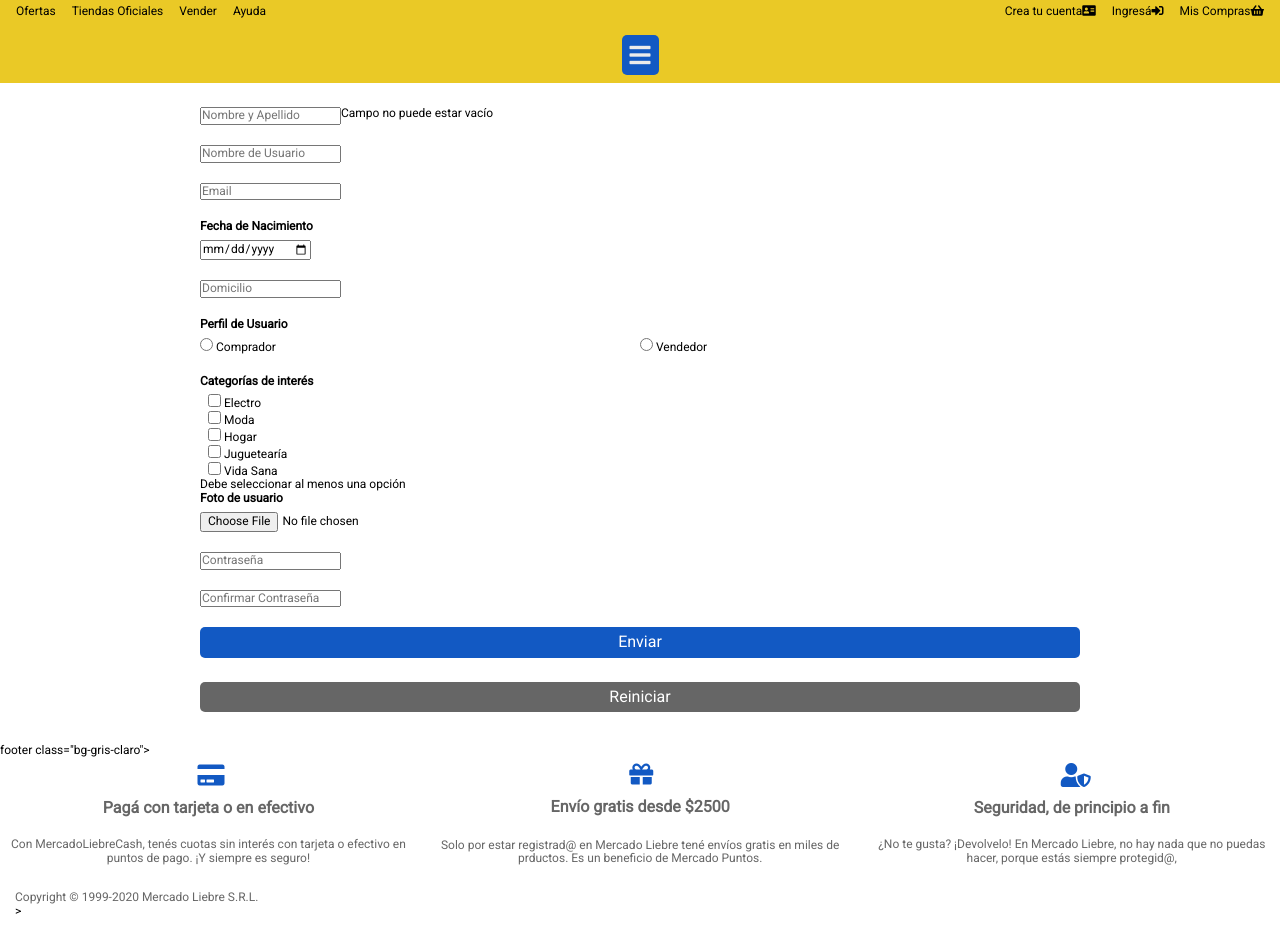
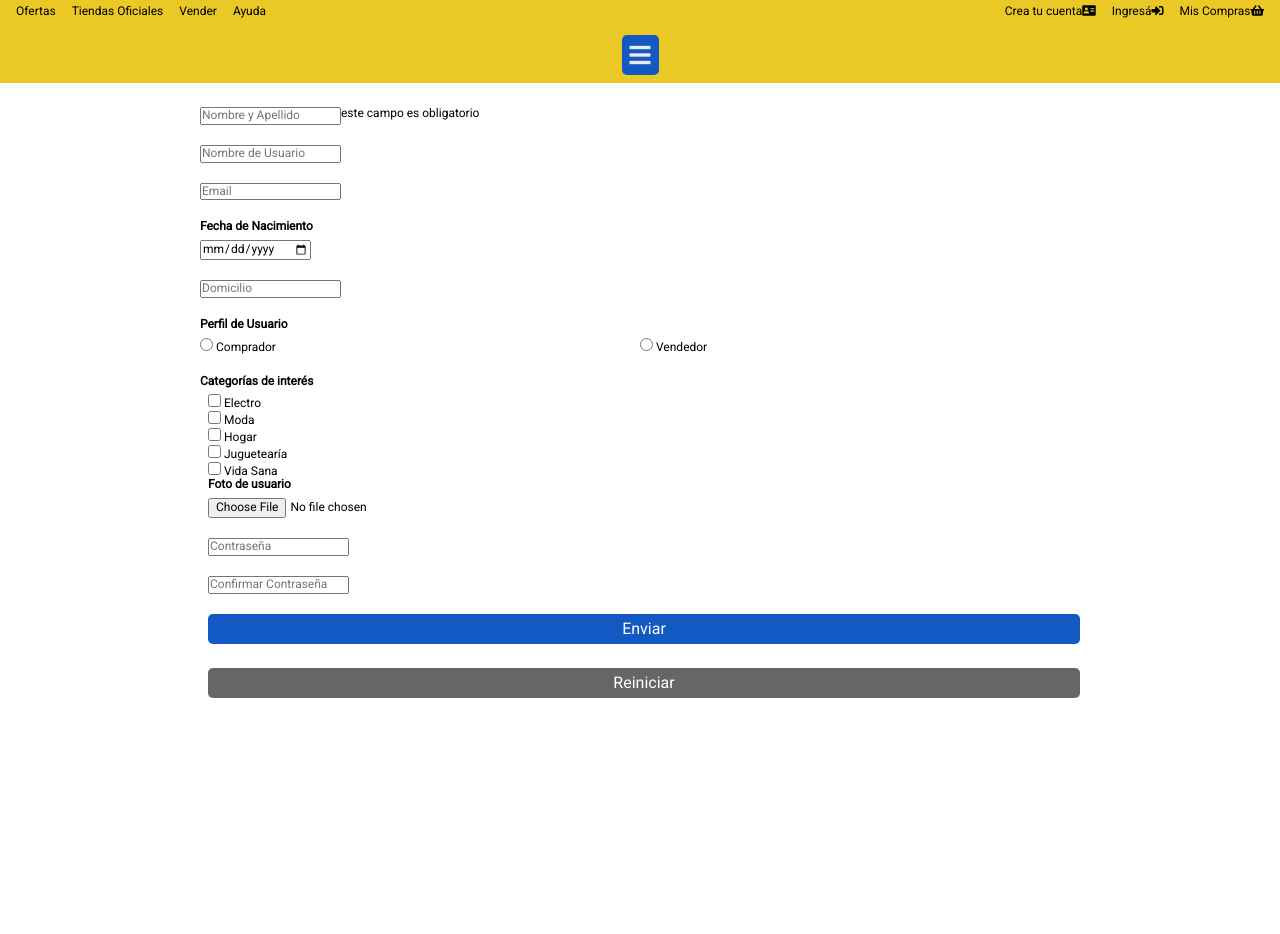
Before and after one commit to Edu1980Ramirez/mercado-liebre, a website: page views/register.html in a window 1280 px wide. Shown: the part 123-1057 px from the top of the page. After the commit the page ends 853 px from the top, so only its background shows below. Drawn offline with Linux system fonts and the light colour scheme.

Commit message:
ultimo cambio

```diff
--- a/views/register.html
+++ b/views/register.html
@@ -74,7 +74,7 @@
           name="fullname"
           placeholder="Nombre y Apellido"
         />
-        <span class="error-msg">Campo no puede estar vacío</span>
+        <span class="error-msg">este campo es obligatorio</span>
       </div>
       <div class="formulario">
         <label for="username" class="acceso"
@@ -99,12 +99,12 @@
         />
       </div>
       <div class="formulario">
-        <label for="birthdate" class="input-label">Fecha de Nacimiento</label>
+        <label for="fecha" class="input-label">Fecha de Nacimiento</label>
         <input
           class="input-F"
-          id="birthdate"
+          id="fecha"
           type="date"
-          name="birthdate"
+          name="fechanac"
           placeholder="Fecha de Nacimiento"
         />
       </div>
@@ -188,9 +188,7 @@
             value="healthylife"
           />
           <label for="intereses-healthylife">Vida Sana</label>
-        </div>
-        <span class="error-msg">Debe seleccionar al menos una opción</span>
-      </div>
+
       <div class="formulario">
         <label for="profilepic" class="input-label">Foto de usuario</label>
         <input
@@ -232,47 +230,7 @@
 
 
   </main>
-  footer class="bg-gris-claro">
 
-    <section class="texto-centro fx fx-nowrap fx-align-center ">
-
-
-        <div>
-          <article>
-            <i class="fas fa-credit-card icono-footer font-celeste"></i>
-            <h2 class="mb font-gris-oscuro font-medium">Pagá con tarjeta o en efectivo</h2>
-            <p class="font-gris-oscuro m-10">Con MercadoLiebreCash, tenés cuotas sin interés con tarjeta o efectivo en
-              puntos de pago. ¡Y siempre es seguro!
-            </p>
-          </article>
-        </div>
-
-        <div>
-          <article>
-            <i class="fas fa-gift icono-footer font-celeste"></i>
-            <h2 class="mb font-gris-oscuro font-medium">Envío gratis desde $2500</h2>
-            <p class="font-gris-oscuro m-10">Solo por estar registrad@ en Mercado Liebre tené envíos gratis en miles de
-              prductos. Es un beneficio de Mercado Puntos.
-            </p>
-          </article>
-        </div>
-        <div>
-          <article>
-            <i class="fas fa-user-shield icono-footer font-celeste"></i>
-            <h2 class="mb font-gris-oscuro font-medium">Seguridad, de principio a fin</h2>
-            <p class="font-gris-oscuro m-10">¿No te gusta? ¡Devolvelo! En Mercado Liebre, no hay nada que no puedas hacer,
-              porque estás siempre protegid@,
-            </p>
-          </article>
-        </div>
-
-    </section>
-    <article class="p-15 p-relative">
-      <p class="font-gris-oscuro">Copyright © 1999-2020 Mercado Liebre S.R.L. </p>>
-    </article>
-
-
-  </footer>
 
 
 
```
Also changed, not shown: views/login.html (+1 -1 lines).
